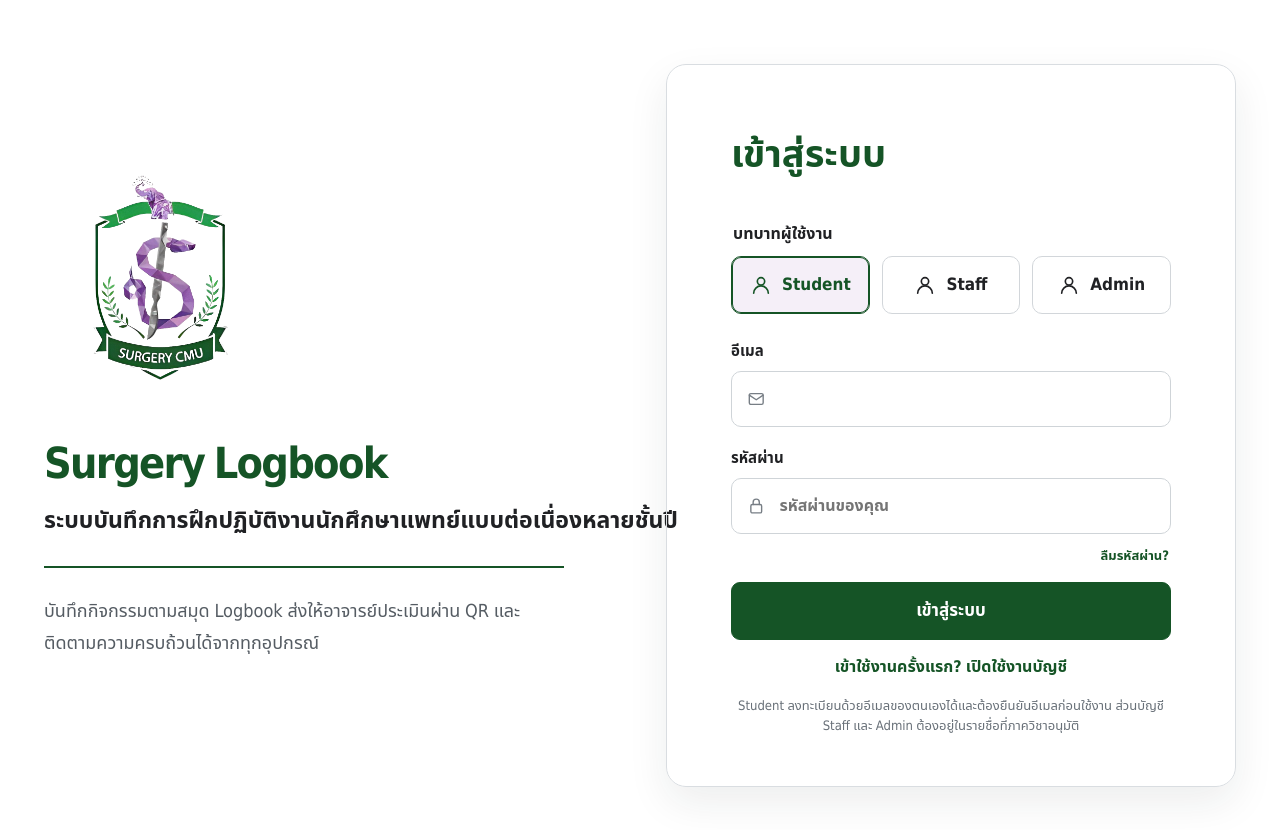
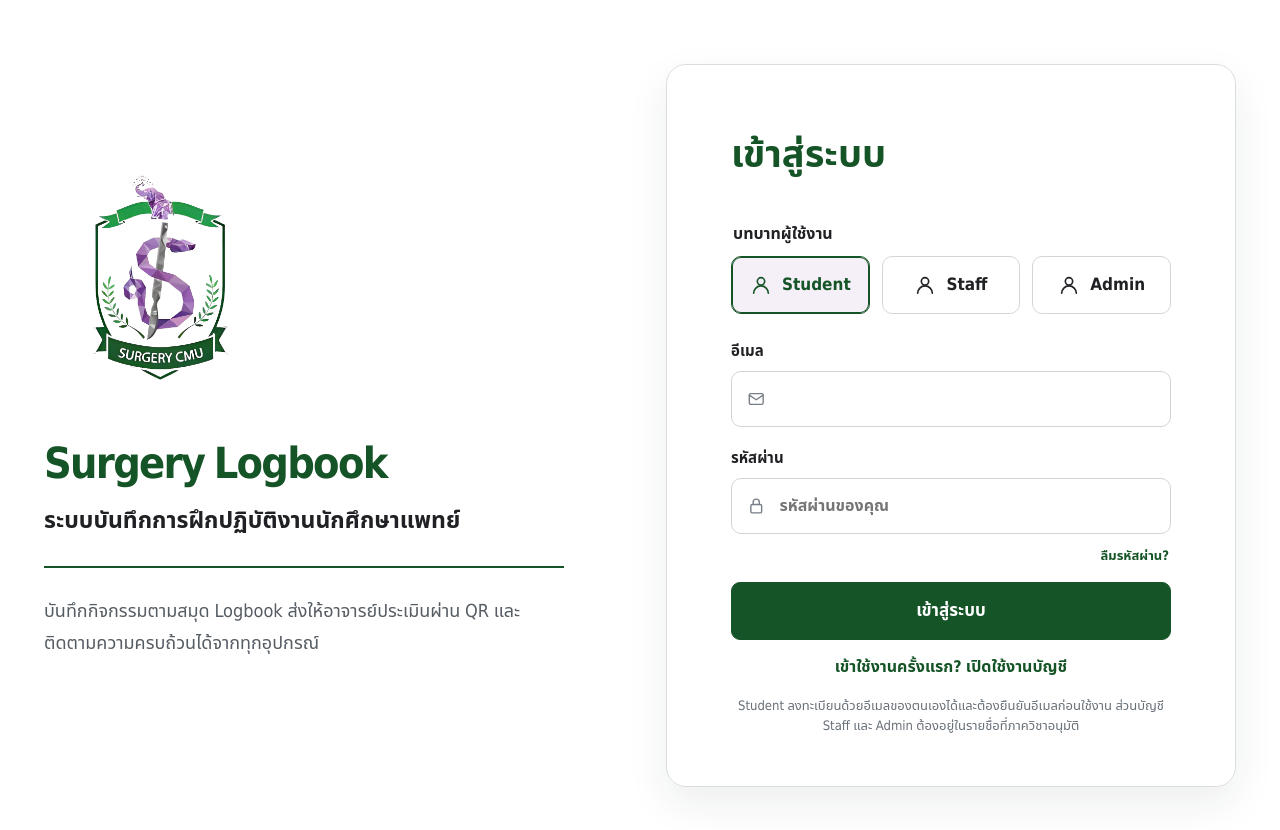
Before and after one commit to chagkrit/Logbook-Surgery-Website, a React (Vite) app: page / in a window 1280 px wide. Shown: the top 830 px of the page. Built offline with nearby package versions, Linux system fonts and the light colour scheme; no server answers.

Commit message:
fix: present year 5 student logbook

```diff
--- a/api/google-drive-backup.js
+++ b/api/google-drive-backup.js
@@ -58,7 +58,7 @@ function detectBackupAnomalies(entries, students, activities, rotations, enrollm
 
 async function makeWorkbook(entries, students, curricula, activities, enrollments, events, rotations, certifications, promotions) {
   const workbook = new ExcelJS.Workbook();
-  workbook.creator = "Surgery CMU Multi-year Logbook";
+  workbook.creator = "Surgery CMU Logbook";
   workbook.created = new Date();
   const studentMap = new Map(students.map((student) => [student.id, student]));
   const activityMap = new Map(activities.map((activity) => [activity.id, activity]));
@@ -293,7 +293,7 @@ function makePdfHtml(entries, students, curricula, activities, enrollments, rota
     return `<tr><td>${escapeHtml(entry.activity_date)}</td><td>Year ${escapeHtml(curriculum.class_year)} / ${escapeHtml(curriculum.academic_year)}</td><td>${escapeHtml(student.student_code)}</td><td>${escapeHtml(student.full_name)}</td><td>${escapeHtml(enrollment.group_code)}</td><td>${escapeHtml(activity.group_name)}</td><td>${escapeHtml(activity.title_th || entry.activity_type)}</td><td>${escapeHtml(entry.status)}</td><td>${escapeHtml(entry.submitted_at)}</td><td>${escapeHtml(entry.approved_at)}</td></tr>`;
   }).join("");
   const anomalyCount = detectBackupAnomalies(entries, students, activities, rotations, enrollments).length;
-  return Buffer.from(`<!doctype html><html lang="th"><head><meta charset="utf-8"><style>@page{size:A4 landscape;margin:12mm}body{font-family:Arial,"Noto Sans Thai",sans-serif;font-size:8px;color:#202124}h1{color:#155426;margin-bottom:4px}p{color:#59636d}table{width:100%;border-collapse:collapse}th,td{border:1px solid #ccd3d8;padding:4px;vertical-align:top}th{background:#155426;color:#fff}</style></head><body><h1>Surgery CMU Multi-year Logbook</h1><p>สำรองข้อมูลเมื่อ ${escapeHtml(timestamp)} เวลา Asia/Bangkok · นักศึกษา ${students.length} คน · Enrollment ${enrollments.length} รายการ · Logbook ${entries.length} รายการ · จุดข้อมูลผิดปกติ ${anomalyCount}</p><table><thead><tr><th>วันที่</th><th>ชั้นปี/ปีการศึกษา</th><th>รหัส</th><th>นักศึกษา</th><th>กลุ่ม</th><th>หมวด</th><th>กิจกรรม</th><th>สถานะ</th><th>นักศึกษาบันทึก</th><th>Staff อนุมัติ</th></tr></thead><tbody>${rows || '<tr><td colspan="10">ยังไม่มีข้อมูล</td></tr>'}</tbody></table></body></html>`, "utf8");
+  return Buffer.from(`<!doctype html><html lang="th"><head><meta charset="utf-8"><style>@page{size:A4 landscape;margin:12mm}body{font-family:Arial,"Noto Sans Thai",sans-serif;font-size:8px;color:#202124}h1{color:#155426;margin-bottom:4px}p{color:#59636d}table{width:100%;border-collapse:collapse}th,td{border:1px solid #ccd3d8;padding:4px;vertical-align:top}th{background:#155426;color:#fff}</style></head><body><h1>Surgery CMU Logbook</h1><p>สำรองข้อมูลเมื่อ ${escapeHtml(timestamp)} เวลา Asia/Bangkok · นักศึกษา ${students.length} คน · Enrollment ${enrollments.length} รายการ · Logbook ${entries.length} รายการ · จุดข้อมูลผิดปกติ ${anomalyCount}</p><table><thead><tr><th>วันที่</th><th>ชั้นปี/ปีการศึกษา</th><th>รหัส</th><th>นักศึกษา</th><th>กลุ่ม</th><th>หมวด</th><th>กิจกรรม</th><th>สถานะ</th><th>นักศึกษาบันทึก</th><th>Staff อนุมัติ</th></tr></thead><tbody>${rows || '<tr><td colspan="10">ยังไม่มีข้อมูล</td></tr>'}</tbody></table></body></html>`, "utf8");
 }
 
 async function createPdfViaGoogleDrive(token, folderId, name, htmlBuffer) {
--- a/index.html
+++ b/index.html
@@ -5,8 +5,8 @@
     <meta name="viewport" content="width=device-width, initial-scale=1.0" />
     <meta name="theme-color" content="#155426" />
     <link rel="icon" type="image/png" href="/surgery-cmu-logo.png" />
-    <meta name="description" content="ระบบบันทึก Logbook การฝึกปฏิบัติงานนักศึกษาแพทย์หลายชั้นปี ภาควิชาศัลยศาสตร์ มหาวิทยาลัยเชียงใหม่" />
-    <title>Surgery CMU Multi-year Logbook</title>
+    <meta name="description" content="ระบบบันทึก Logbook การฝึกปฏิบัติงานนักศึกษาแพทย์ ภาควิชาศัลยศาสตร์ มหาวิทยาลัยเชียงใหม่" />
+    <title>Surgery CMU Logbook</title>
   </head>
   <body>
     <div id="root"></div>
--- a/src/App.jsx
+++ b/src/App.jsx
@@ -38,14 +38,24 @@ import {
   uploadYear4StudentPhoto,
 } from "./year4Api";
 
-const demoRole = import.meta.env.DEV ? new URLSearchParams(window.location.search).get("demo") : null;
+const demoParams = new URLSearchParams(window.location.search);
+const demoRole = import.meta.env.DEV ? demoParams.get("demo") : null;
 const demoCurriculum = { id: "demo-curriculum-y4", code: "surgery-y4-2568", classYear: 4, academicYear: 2568, name: "Surgery Logbook Year 4", passPercent: 80, status: "published", version: 1 };
 const demoYear5Curriculum = { id: "demo-curriculum-y5", code: "surgery-y5-2569", classYear: 5, academicYear: 2569, name: "Surgery Logbook Year 5 · พ.ศศ.501", passPercent: 80, status: "published", sourceFilename: "ปี 5เล่มเล็ก-2569.doc", version: 1 };
-const demoEnrollments = demoStudents.map((student) => ({ id: `enrollment-${student.id}`, studentId: student.id, curriculumId: demoCurriculum.id, classYear: 4, academicYear: 2568, curriculumName: demoCurriculum.name, passPercent: 80, groupCode: student.studentGroup, status: "active" }));
-const demoStudentsWithEnrollment = demoStudents.map((student) => ({ ...student, classYear: 4, academicYear: 2568, activeEnrollment: demoEnrollments.find((item) => item.studentId === student.id) }));
+const demoStudentCurriculum = demoRole === "student" && demoParams.get("year") === "5" ? demoYear5Curriculum : demoCurriculum;
+const demoEnrollments = demoStudents.map((student) => ({ id: `enrollment-${student.id}-${demoStudentCurriculum.classYear}`, studentId: student.id, curriculumId: demoStudentCurriculum.id, classYear: demoStudentCurriculum.classYear, academicYear: demoStudentCurriculum.academicYear, curriculumName: demoStudentCurriculum.name, passPercent: 80, groupCode: student.studentGroup, status: "active" }));
+const demoStudentsWithEnrollment = demoStudents.map((student) => ({ ...student, cohortYear: demoStudentCurriculum.academicYear, classYear: demoStudentCurriculum.classYear, academicYear: demoStudentCurriculum.academicYear, activeEnrollment: demoEnrollments.find((item) => item.studentId === student.id) }));
 const rawDemoUser = demoRole === "admin" ? demoAdmin : demoRole === "staff" ? demoStaff : demoRole === "student" ? demoStudentsWithEnrollment[0] : null;
 const demoUser = rawDemoUser;
 const demoActivities = year4Activities.map((item) => ({ ...item, curriculumId: demoCurriculum.id, classYear: 4 }));
+const demoYear5Fields = {
+  "ipd-patient-care": ["week", "patient", "diagnosis", "unit", "detail"], "opd-attendance": ["week", "unit", "detail"],
+  "opd-examined-case": ["patient", "unit", "detail"], "major-operation-observe": ["week", "patient", "diagnosis", "procedure", "detail"],
+  "major-operation-assist": ["patient", "diagnosis", "procedure", "detail"], "minor-operation": ["patient", "diagnosis", "procedure", "detail"],
+  "major-trauma-first-aid": ["patient", "diagnosis", "procedure", "detail"], "wound-suture": ["patient", "diagnosis", "unit", "detail"],
+  "foley-catheter": ["patient", "diagnosis", "unit", "detail"], "cvp-measurement": ["patient", "diagnosis", "unit", "detail"],
+  "er-duty": ["detail"], "resident-teaching": ["week", "title", "detail"],
+};
 const demoYear5Activities = [
   ["ipd-patient-care", "ผู้ป่วยที่ได้รับไว้ในความดูแลแบบ IPD หน่วยละ 2 ราย", "การดูแลผู้ป่วย", 12, "ราย"],
   ["opd-attendance", "การเข้าเรียนที่ OPD", "ผู้ป่วยนอก", 6, "ครั้ง"],
@@ -59,7 +69,7 @@ const demoYear5Activities = [
   ["cvp-measurement", "วัด Central venous pressure (CVP)", "หัตถการ", 1, "ราย"],
   ["er-duty", "อยู่เวรห้องฉุกเฉิน", "เวรและกิจกรรมหน่วย", 3, "ครั้ง"],
   ["resident-teaching", "การสอนของแพทย์ประจำบ้าน", "เวรและกิจกรรมหน่วย", 6, "ครั้ง"],
-].map(([id, title, group, target, unit], index) => ({ id, title, group, target, unit, sortOrder: index + 1, curriculumId: demoYear5Curriculum.id, classYear: 5, fields: ["supervisor", "detail"] }));
+].map(([id, title, group, target, unit], index) => ({ id, title, group, target, unit, sortOrder: index + 1, curriculumId: demoYear5Curriculum.id, classYear: 5, fields: demoYear5Fields[id] || ["detail"] }));
 const emptyRecord = { students: [], staff: [], entries: [], approvalEvents: [], rotations: [], certifications: [], curricula: [], activities: [], enrollments: [], promotions: [] };
 const evaluationToken = window.location.pathname.startsWith("/evaluate/")
   ? decodeURIComponent(window.location.pathname.split("/").filter(Boolean).pop() || "")
@@ -70,7 +80,7 @@ const demoEvaluationStudent = demoUser?.role === "staff" && evaluationToken
 
 export default function App() {
   const [user, setUser] = useState(demoUser);
-  const [record, setRecord] = useState(demoUser ? { students: demoStudentsWithEnrollment, staff: demoStaffDirectory, entries: demoEntries.map((entry) => ({ ...entry, enrollmentId: `enrollment-${entry.studentId}`, curriculumId: demoCurriculum.id, classYear: 4 })), approvalEvents: [], rotations: demoRotations.map((item) => ({ ...item, curriculumId: demoCurriculum.id, classYear: 4 })), certifications: demoCertifications, curricula: [demoYear5Curriculum, demoCurriculum], activities: [...demoActivities, ...demoYear5Activities], enrollments: demoEnrollments, promotions: [] } : emptyRecord);
+  const [record, setRecord] = useState(demoUser ? { students: demoStudentsWithEnrollment, staff: demoStaffDirectory, entries: demoStudentCurriculum.classYear === 5 ? [] : demoEntries.map((entry) => ({ ...entry, enrollmentId: `enrollment-${entry.studentId}-4`, curriculumId: demoCurriculum.id, classYear: 4 })), approvalEvents: [], rotations: demoStudentCurriculum.classYear === 5 ? [] : demoRotations.map((item) => ({ ...item, curriculumId: demoCurriculum.id, classYear: 4 })), certifications: demoStudentCurriculum.classYear === 5 ? [] : demoCertifications, curricula: [demoYear5Curriculum, demoCurriculum], activities: [...demoActivities, ...demoYear5Activities], enrollments: demoEnrollments, promotions: [] } : emptyRecord);
   const [activeTab, setActiveTab] = useState(demoUser?.role === "admin" ? "admin" : demoEvaluationStudent ? "review" : "dashboard");
   const [selectedStudentId, setSelectedStudentId] = useState(demoEvaluationStudent?.id || (demoUser ? demoStudents[0].id : ""));
   const [authReady, setAuthReady] = useState(Boolean(demoUser));
--- a/src/components/AppShell.jsx
+++ b/src/components/AppShell.jsx
@@ -17,7 +17,7 @@ export default function AppShell({ user, activeTab, onTabChange, onLogout, onCha
   const [menuOpen, setMenuOpen] = useState(false);
   const [passwordDialogOpen, setPasswordDialogOpen] = useState(false);
   const classYear = user.classYear || user.activeEnrollment?.classYear || 4;
-  const logbookLabel = user.role === "student" ? `Year ${classYear}` : "Multi-year";
+  const logbookLabel = user.role === "student" ? `Year ${classYear}` : "Student Logbook";
   return (
     <div className="app-shell">
       <header className="app-header">
@@ -25,7 +25,7 @@ export default function AppShell({ user, activeTab, onTabChange, onLogout, onCha
           <img src="/surgery-cmu-logo.png" alt="Surgery CMU" />
           <div className="brand-copy">
             <strong>Surgery Logbook · {logbookLabel}</strong>
-            <span>{user.role === "student" ? `ระบบบันทึกการฝึกปฏิบัติงาน นักศึกษาแพทย์ชั้นปีที่ ${classYear}` : "ระบบติดตามและรับรอง Logbook นักศึกษาแพทย์หลายชั้นปี"}</span>
+            <span>{user.role === "student" ? `ระบบบันทึกการฝึกปฏิบัติงาน นักศึกษาแพทย์ชั้นปีที่ ${classYear}` : "ระบบติดตามและรับรอง Logbook นักศึกษาแพทย์"}</span>
           </div>
         </div>
         <div className="header-actions">
--- a/src/features/LoginPage.jsx
+++ b/src/features/LoginPage.jsx
@@ -43,7 +43,7 @@ export default function LoginPage({ onLogin, onActivate, onRequestReset, initial
       <section className="login-brand">
         <img src="/surgery-cmu-logo.png" alt="Surgery CMU" />
         <h1>Surgery Logbook</h1>
-        <h2>ระบบบันทึกการฝึกปฏิบัติงานนักศึกษาแพทย์แบบต่อเนื่องหลายชั้นปี</h2>
+        <h2>ระบบบันทึกการฝึกปฏิบัติงานนักศึกษาแพทย์</h2>
         <div className="brand-rule" />
         <p>บันทึกกิจกรรมตามสมุด Logbook ส่งให้อาจารย์ประเมินผ่าน QR และติดตามความครบถ้วนได้จากทุกอุปกรณ์</p>
       </section>
--- a/src/features/Year4Admin.jsx
+++ b/src/features/Year4Admin.jsx
@@ -137,7 +137,7 @@ export default function Year4Admin({ students, staff = [], entries, approvalEven
 
   return (
     <>
-      <div className="page-heading"><div><h1>จัดการข้อมูล Logbook หลายชั้นปี</h1><p>Curriculum, enrollment, การเลื่อนชั้น และประวัติย้อนหลังด้วยสิทธิ์ Admin</p></div></div>
+      <div className="page-heading"><div><h1>จัดการข้อมูล Logbook</h1><p>Curriculum, enrollment, การเลื่อนชั้น และประวัติย้อนหลังด้วยสิทธิ์ Admin</p></div></div>
 
       <Year4QualityDashboard students={students} entries={entries} activities={activities} rotations={rotations} />
 
--- a/src/features/Year4Logbook.jsx
+++ b/src/features/Year4Logbook.jsx
@@ -22,6 +22,7 @@ const emptyForm = (activities = year4Activities) => ({
 const fromEntry = (entry) => ({ ...entry, weekNumber: entry.weekNumber || "" });
 
 export default function Year4Logbook({ entries, activities = year4Activities, staff, onSave, onUpdate, onSubmitted, locked = false }) {
+  const classYear = activities.find((item) => item.classYear)?.classYear || 4;
   const [showForm, setShowForm] = useState(false);
   const [form, setForm] = useState(() => emptyForm(activities));
   const [statusFilter, setStatusFilter] = useState("all");
@@ -93,7 +94,7 @@ export default function Year4Logbook({ entries, activities = year4Activities, st
   return (
     <>
       <div className="page-heading">
-        <div><h1>Logbook นักศึกษา</h1><p>บันทึกกิจกรรมตามสมุด Logbook ศัลยศาสตร์ ชั้นปีที่ 4</p></div>
+        <div><h1>Logbook นักศึกษา</h1><p>บันทึกกิจกรรมตามสมุด Logbook ศัลยศาสตร์ ชั้นปีที่ {classYear}</p></div>
         {!locked && <button className="primary-button with-icon" onClick={() => showForm ? closeForm() : setShowForm(true)}><PlusIcon size={18} />{showForm ? "ปิดแบบฟอร์ม" : "เพิ่มกิจกรรม"}</button>}
       </div>
 
--- a/src/year4Api.js
+++ b/src/year4Api.js
@@ -35,6 +35,21 @@ const mapEnrollment = (row, curricula = new Map()) => {
   };
 };
 
+const curriculumActivityFieldOverrides = {
+  "ipd-patient-care": ["week", "patient", "diagnosis", "unit", "detail"],
+  "opd-attendance": ["week", "unit", "detail"],
+  "opd-examined-case": ["patient", "unit", "detail"],
+  "major-operation-observe": ["week", "patient", "diagnosis", "procedure", "detail"],
+  "major-operation-assist": ["patient", "diagnosis", "procedure", "detail"],
+  "minor-operation": ["patient", "diagnosis", "procedure", "detail"],
+  "major-trauma-first-aid": ["patient", "diagnosis", "procedure", "detail"],
+  "wound-suture": ["patient", "diagnosis", "unit", "detail"],
+  "foley-catheter": ["patient", "diagnosis", "unit", "detail"],
+  "cvp-measurement": ["patient", "diagnosis", "unit", "detail"],
+  "er-duty": ["detail"],
+  "resident-teaching": ["week", "title", "detail"],
+};
+
 const mapActivity = (row, curricula = new Map()) => ({
   id: row.activity_code,
   definitionId: row.id,
@@ -46,6 +61,7 @@ const mapActivity = (row, curricula = new Map()) => ({
   unit: row.target_unit,
   sortOrder: row.sort_order,
   fields: year4Activities.find((item) => item.id === row.activity_code)?.fields
+    || curriculumActivityFieldOverrides[row.activity_code]
     || [row.requires_week && "week", row.requires_patient && "patient", row.requires_procedure && "procedure", "supervisor", "detail"].filter(Boolean),
   active: row.active,
 });
--- a/src/year4Export.js
+++ b/src/year4Export.js
@@ -62,7 +62,7 @@ export async function exportYear4Excel(data, filter) {
   const ExcelModule = await import("exceljs");
   const Workbook = ExcelModule.Workbook || ExcelModule.default?.Workbook;
   const workbook = new Workbook();
-  workbook.creator = "Surgery CMU Multi-year Logbook";
+  workbook.creator = "Surgery CMU Logbook";
   workbook.created = new Date();
   const students = new Map(data.students.map((student) => [student.id, student]));
   const exportActivityMap = new Map((data.activities || year4Activities).map((activity) => [activity.id, activity]));
@@ -156,7 +156,7 @@ export function exportYear4Pdf(data, filter) {
   const quality = programQualitySummary(data.students, data.entries, [], data.activities || year4Activities);
   popup.document.write(`<!doctype html><html lang="th"><head><meta charset="utf-8"><title>Surgery-Logbook-${htmlEscape(safeName(title))}</title><style>
     @page{size:A4 landscape;margin:12mm}*{box-sizing:border-box}body{font-family:"Noto Sans Thai",Tahoma,Arial,sans-serif;color:#202124;margin:0;font-size:9px}header{display:flex;align-items:center;border-bottom:3px solid #155426;padding-bottom:9px;margin-bottom:14px}header img{width:62px;height:62px;object-fit:contain;margin-right:12px}h1{font-size:20px;color:#155426;margin:0 0 3px}h2{font-size:14px;color:#155426;margin:0 0 2px}p{margin:2px 0}.summary{display:grid;grid-template-columns:repeat(3,1fr);gap:8px;margin-bottom:14px}.summary div{border:1px solid #d7dce0;padding:8px}.summary strong{display:block;font-size:16px;color:#155426}.student{break-before:page}.student:first-of-type{break-before:auto}.student>p{margin-bottom:7px}table{width:100%;border-collapse:collapse;table-layout:fixed}th,td{border:1px solid #d7dce0;padding:4px;vertical-align:top;overflow-wrap:anywhere}th{background:#155426;color:#fff;text-align:left}.empty{text-align:center;color:#687078;padding:12px}footer{position:fixed;bottom:0;color:#687078;font-size:7px}@media print{button{display:none}}
-  </style></head><body><header><img src="${window.location.origin}/surgery-cmu-logo.png" alt=""><div><h1>Surgery CMU Multi-year Logbook</h1><p>${htmlEscape(title)} · ส่งออก ${htmlEscape(new Date().toLocaleString("th-TH"))}</p></div></header>
+  </style></head><body><header><img src="${window.location.origin}/surgery-cmu-logo.png" alt=""><div><h1>Surgery CMU Logbook</h1><p>${htmlEscape(title)} · ส่งออก ${htmlEscape(new Date().toLocaleString("th-TH"))}</p></div></header>
   <div class="summary"><div><strong>${data.students.length}</strong>นักศึกษา</div><div><strong>${data.entries.length}</strong>รายการ Logbook</div><div><strong>${data.entries.filter((entry) => entry.status === "approved").length}</strong>อนุมัติแล้ว</div><div><strong>${quality.averageProgress}%</strong>ความก้าวหน้าเฉลี่ย</div><div><strong>${quality.atRiskCount}</strong>นักศึกษาที่ต้องติดตาม</div><div><strong>${quality.anomalies.length}</strong>ข้อมูลผิดปกติ</div></div>
   ${data.students.map((student) => studentSection(student, data.entries, exportActivityMap)).join("")}<footer>ภาควิชาศัลยศาสตร์ คณะแพทยศาสตร์ มหาวิทยาลัยเชียงใหม่ · ข้อมูลอาจมีรหัสเคสแบบปกปิด โปรดเก็บในพื้นที่ที่ได้รับอนุญาต</footer><script>window.addEventListener('load',()=>setTimeout(()=>window.print(),300));<\/script></body></html>`);
   popup.document.close();
```
